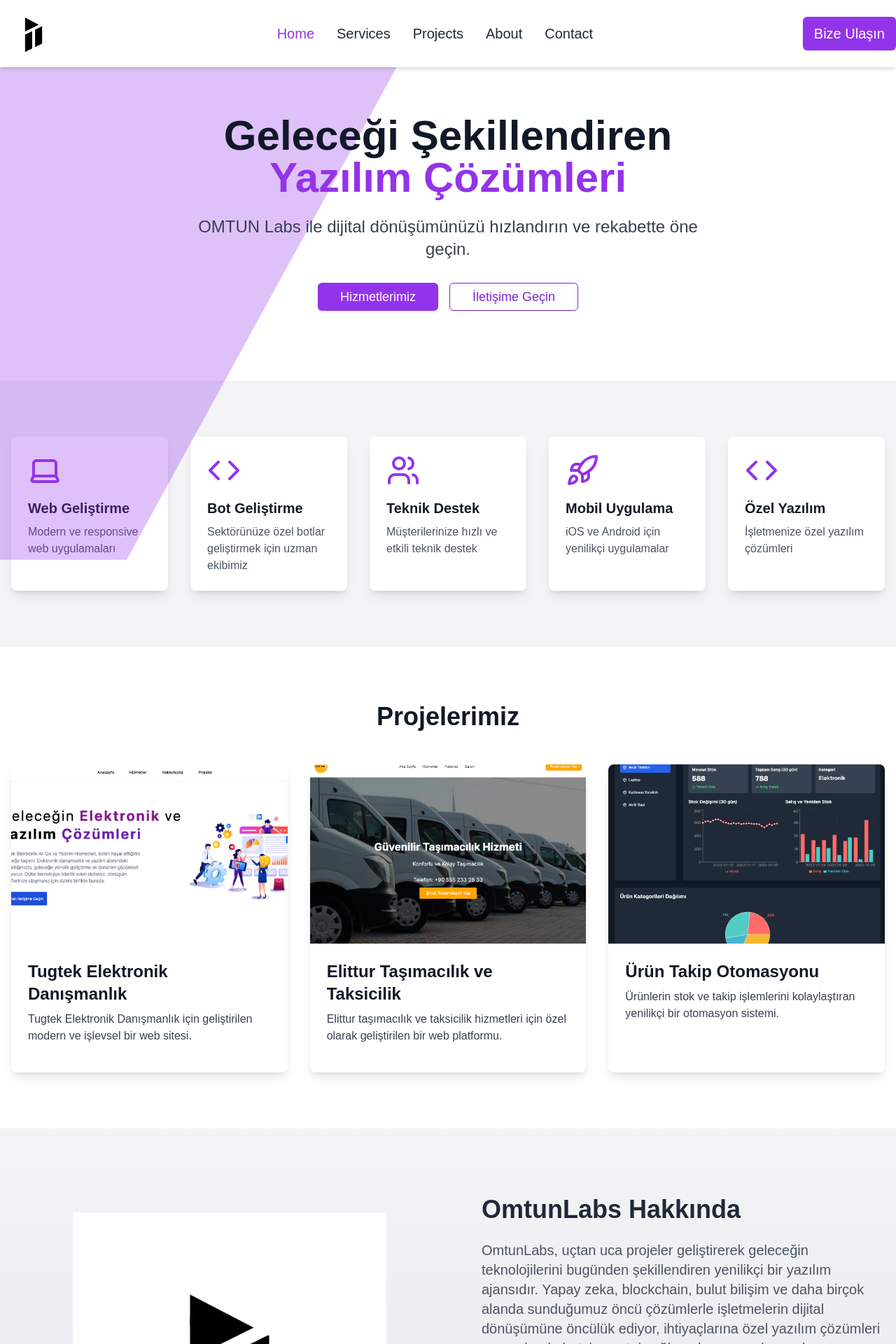
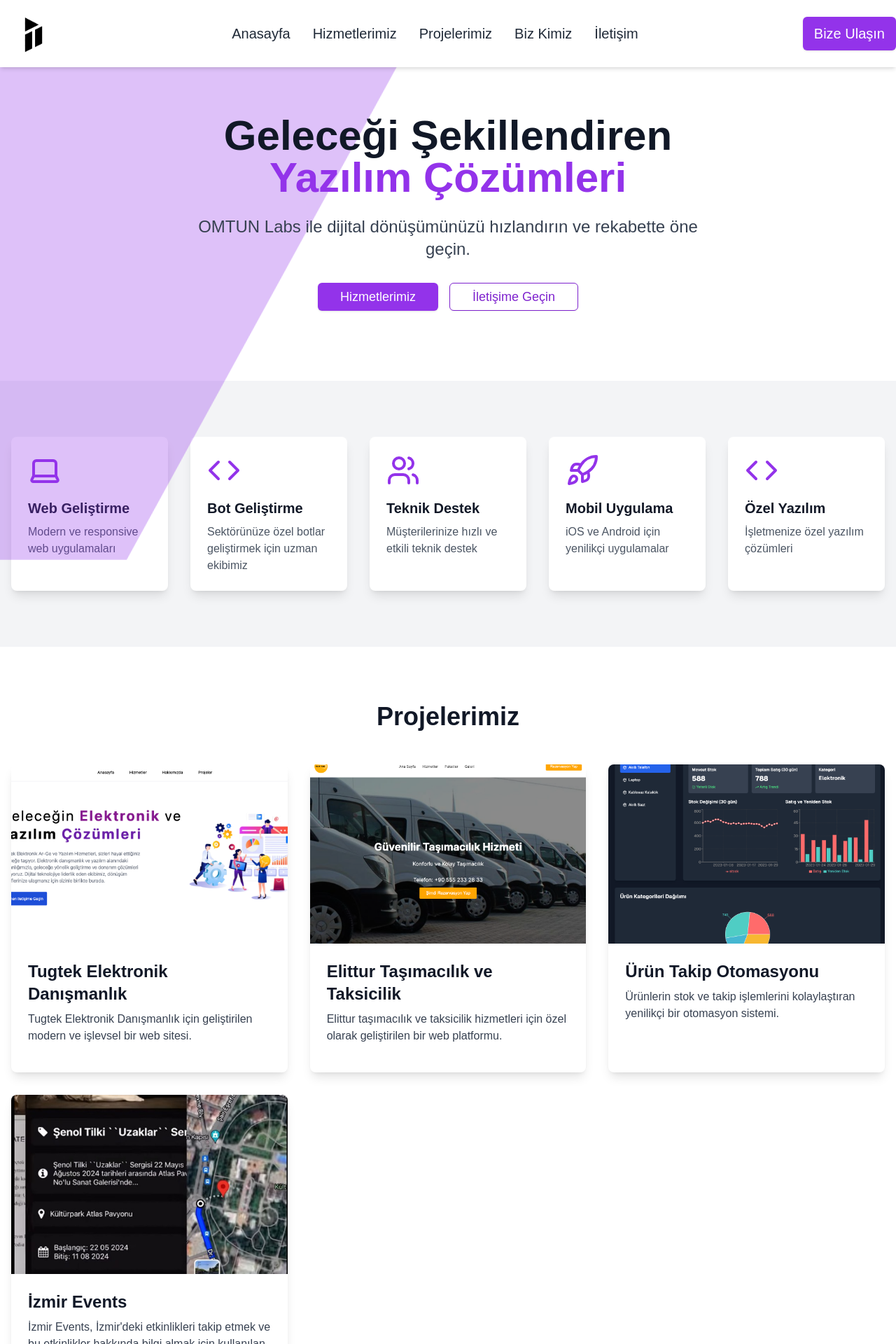
Before and after one commit to atesbey-design/omtun-labs, a Next.js app: page / in a window 1280 px wide. Shown: the top 1920 px of the page at 70% size. Built offline with nearby package versions, Linux system fonts and the light colour scheme.

Commit message:
Feat:added wp logi

```diff
--- a/src/app/page.tsx
+++ b/src/app/page.tsx
@@ -6,15 +6,7 @@
 import { Button } from "@/components/ui/button";
 import { Input } from "@/components/ui/input";
 import { Textarea } from "@/components/ui/textarea";
-import {
-  Code,
-  Laptop,
-  Rocket,
-  Users,
-
-  Menu,
-  X,
-} from "lucide-react";
+import { Code, Laptop, Rocket, Users, Menu, X } from "lucide-react";
 import Image from "next/image";
 
 const projects = [
@@ -38,6 +30,13 @@
     description:
       "Ürünlerin stok ve takip işlemlerini kolaylaştıran yenilikçi bir otomasyon sistemi.",
     imageUrl: "/stoktakip.png",
+  },
+  {
+    id: 4,
+    name: "İzmir Events",
+    description:
+      "İzmir Events, İzmir'deki etkinlikleri takip etmek ve bu etkinlikler hakkında bilgi almak için kullanılan bir platform.",
+    imageUrl: "/izmirevent.jpeg",
   },
 ];
 
@@ -92,7 +91,13 @@
 
   useEffect(() => {
     const handleScroll = () => {
-      const sections = ["home", "services", "projects", "about", "contact"];
+      const sections = [
+        "Anasayfa",
+        "Hizmetlerimiz",
+        "Projelerimiz",
+        "Biz Kimiz",
+        "İletişime Geçin",
+      ];
       const scrollPosition = window.scrollY;
 
       for (const section of sections) {
@@ -170,22 +175,29 @@
             />
           </Link>
           <nav className="hidden md:flex space-x-8">
-            {["home", "services", "projects", "about", "contact"].map(
-              (item) => (
+            {[
+              "Anasayfa",
+              "Hizmetlerimiz",
+              "Projelerimiz",
+              "Biz Kimiz",
+              "İletişim",
+            ].map((item) => (
               <Link
                 key={item}
-                  href={`#${item}`}
+                href={`#${item.toLowerCase()}`}
                 className={`text-xl font-medium hover:text-purple-600 transition-colors ${
                   activeSection === item ? "text-purple-600" : "text-gray-800"
                 }`}
               >
                 {item.charAt(0).toUpperCase() + item.slice(1)}
               </Link>
-              )
-            )}
+            ))}
           </nav>
-          <Button className="hidden md:inline-flex text-white bg-purple-600 hover:bg-purple-700 border-transparent text-xl font-medium py-2 h-12">
-            Bize Ulaşın
+
+          <Button
+
+          className="hidden md:inline-flex text-white bg-purple-600 hover:bg-purple-700 border-transparent text-xl font-medium py-2 h-12">
+           <a href="https://wa.me/905531211493?text=Merhabalar%20hizmet%20almak%20istiyorum">Bize Ulaşın</a>
           </Button>
           <button className="md:hidden" onClick={toggleMenu}>
             {isMenuOpen ? (
@@ -205,8 +217,13 @@
           className="fixed inset-0 z-40 bg-gray-50"
         >
           <div className="container mx-auto px-4 py-4 flex flex-col items-center space-y-8 mt-16">
-            {["home", "services", "projects", "about", "contact"].map(
-              (item) => (
+            {[
+              "Anasayfa",
+              "Hizmetlerimiz",
+              "Projelerimiz",
+              "Biz Kimiz",
+              "İletişime Geçin",
+            ].map((item) => (
               <Link
                 key={item}
                 href={`#${item}`}
@@ -215,10 +232,12 @@
               >
                 {item.charAt(0).toUpperCase() + item.slice(1)}
               </Link>
-              )
-            )}
-            <Button variant="outline" onClick={toggleMenu}>
-              Bize Ulaşın
+            ))}
+            <Button
+              variant="outline"
+
+            >
+              <a href="https://wa.me/905531211493?text=Merhabalar%20hizmet%20almak%20istiyorum">Bize Ulaşın</a>
             </Button>
           </div>
         </motion.div>
@@ -227,7 +246,7 @@
       {/* Hero Section */}
       <main className="flex-grow pt-16">
         <section
-          id="home"
+          id="anasayfa"
           className="relative h-[60vh] bg-white overflow-hidden"
         >
           <div
@@ -271,12 +290,15 @@
                 transition={{ duration: 0.5, delay: 0.4 }}
                 className="flex flex-col md:flex-row justify-center space-y-4 md:space-y-0 md:space-x-4"
               >
+                <Link href="#hizmetlerimiz">
                   <Button
                     size="lg"
                     className="text-lg px-8 bg-purple-600 text-white"
                   >
                     Hizmetlerimiz
                   </Button>
+                </Link>
+                <Link href="#iletişim">
                   <Button
                     size="lg"
                     variant="outline"
@@ -284,6 +306,7 @@
                   >
                     İletişime Geçin
                   </Button>
+                </Link>
               </motion.div>
             </div>
           </div>
@@ -291,7 +314,7 @@
 
         {/* Services Section */}
         <AnimatedSection>
-          <section id="services" className="py-20 bg-gray-100 " >
+          <section id="hizmetlerimiz" className="py-20 bg-gray-100 ">
             <div className="container mx-auto px-4">
               <div className="grid grid-cols-1 md:grid-cols-5 gap-8 justify-center">
                 {[
@@ -302,13 +325,15 @@
                   },
                   {
                     icon: Code,
-                    title:"Bot Geliştirme",
-                    description:"Sektörünüze özel botlar geliştirmek için uzman ekibimiz",
+                    title: "Bot Geliştirme",
+                    description:
+                      "Sektörünüze özel botlar geliştirmek için uzman ekibimiz",
                   },
                   {
                     icon: Users,
-                    title:"Teknik Destek",
-                    description:"Müşterilerinize hızlı ve etkili teknik destek",
+                    title: "Teknik Destek",
+                    description:
+                      "Müşterilerinize hızlı ve etkili teknik destek",
                   },
                   {
                     icon: Rocket,
@@ -341,7 +366,7 @@
 
         {/* Projects Section */}
         <AnimatedSection>
-          <section id="projects" className="py-20 bg-white">
+          <section id="projelerimiz" className="py-20 bg-white">
             <div className="container mx-auto px-4">
               <h2 className="text-3xl md:text-4xl font-bold text-center text-gray-900 mb-12">
                 Projelerimiz
@@ -375,7 +400,7 @@
 
         {/* About Section */}
         <AnimatedSection>
-  <section className="py-24 bg-gradient-to-b from-gray-100 to-gray-200">
+          <section id="bizkimiz" className="py-24 bg-gradient-to-b from-gray-100 to-gray-200">
             <div className="container mx-auto px-4">
               <div className="flex flex-col lg:flex-row items-center justify-between">
                 <div className="w-full lg:w-1/2 mb-12 lg:mb-0 ">
@@ -426,19 +451,20 @@
                       </p>
                     </div>
                   </div>
+                  <Link href="#bizkimiz">
                   <Button className="bg-purple-600 text-white hover:bg-purple-700">
                     Ekibimizle Tanışın
                   </Button>
+                  </Link>
                 </div>
               </div>
             </div>
           </section>
         </AnimatedSection>
 
-
         {/* Teams Section */}
         <AnimatedSection>
-          <section id="teams" className="py-20 bg-white">
+          <section id="bizkimiz" className="py-20 bg-white">
             <div className="container mx-auto px-4">
               <h2 className="text-3xl md:text-4xl font-bold text-center text-gray-900 mb-12">
                 Takımımız
@@ -477,7 +503,7 @@
 
         {/* Contact Section */}
         <AnimatedSection>
-          <section id="contactus" className="py-24 bg-gray-50">
+          <section id="iletişim" className="py-24 bg-gray-50">
             <div className="container mx-auto px-4">
               <div className="max-w-3xl mx-auto bg-gray-100 rounded-lg p-8">
                 <h2 className="text-4xl font-bold mb-6 text-center text-gray-900">
@@ -530,7 +556,17 @@
                       Mesaj Gönder
                     </Button>
                   </div>
-                  {<p className={`text-center mt-4 ${status === 'Message sent successfully!' ? 'text-green-500' : 'text-red-500'}`}>{status}</p>}
+                  {
+                    <p
+                      className={`text-center mt-4 ${
+                        status === "Message sent successfully!"
+                          ? "text-green-500"
+                          : "text-red-500"
+                      }`}
+                    >
+                      {status}
+                    </p>
+                  }
                 </form>
                 <div className="mt-16 grid grid-cols-1 md:grid-cols-3 gap-8 text-center">
                   <div>
```
Also changed, not shown: public/izmirevent.jpeg (added), 1 other file (tests, documents, lock files or other folders). Lines whose indentation alone changed are shown as unchanged.
